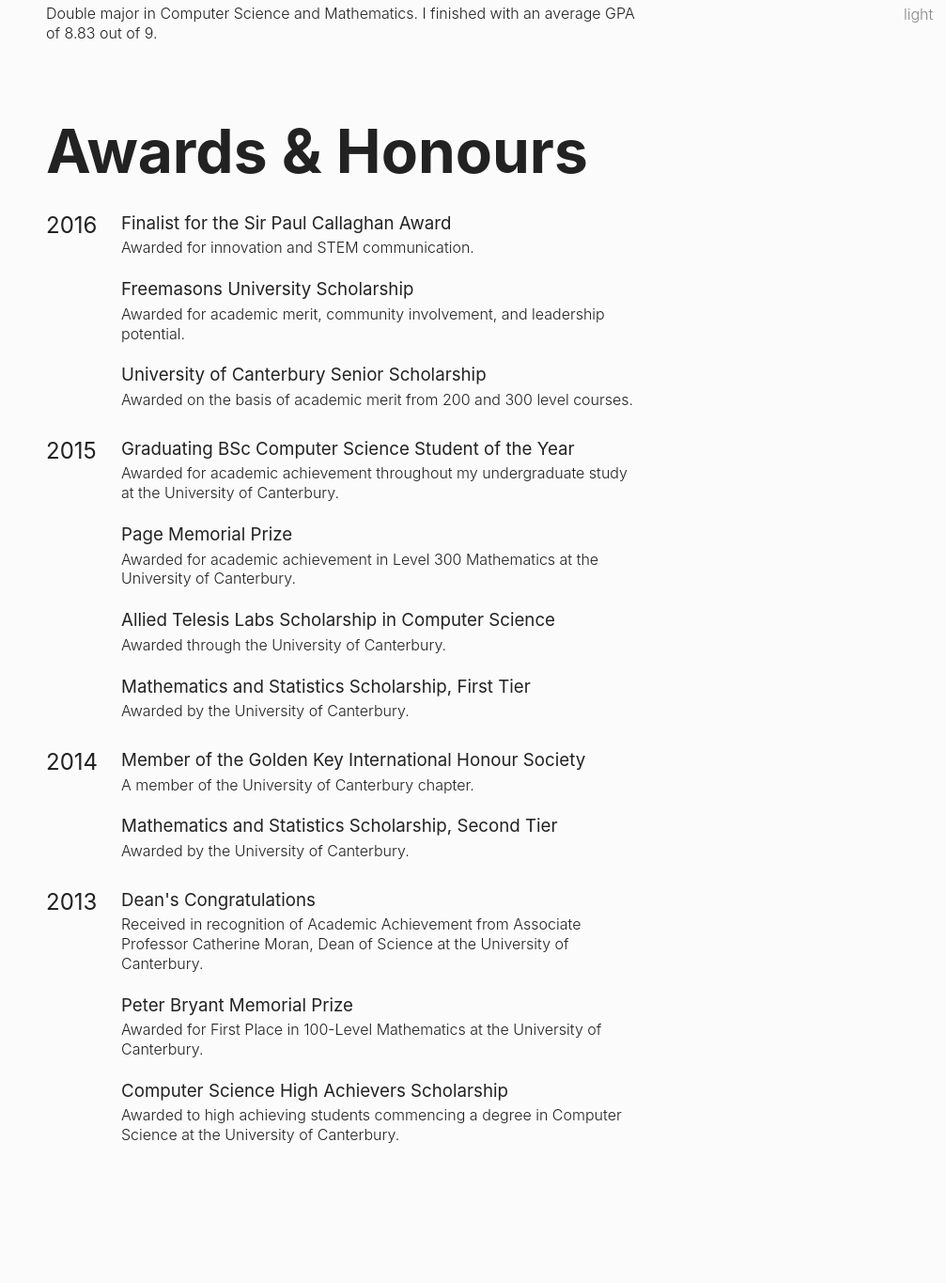
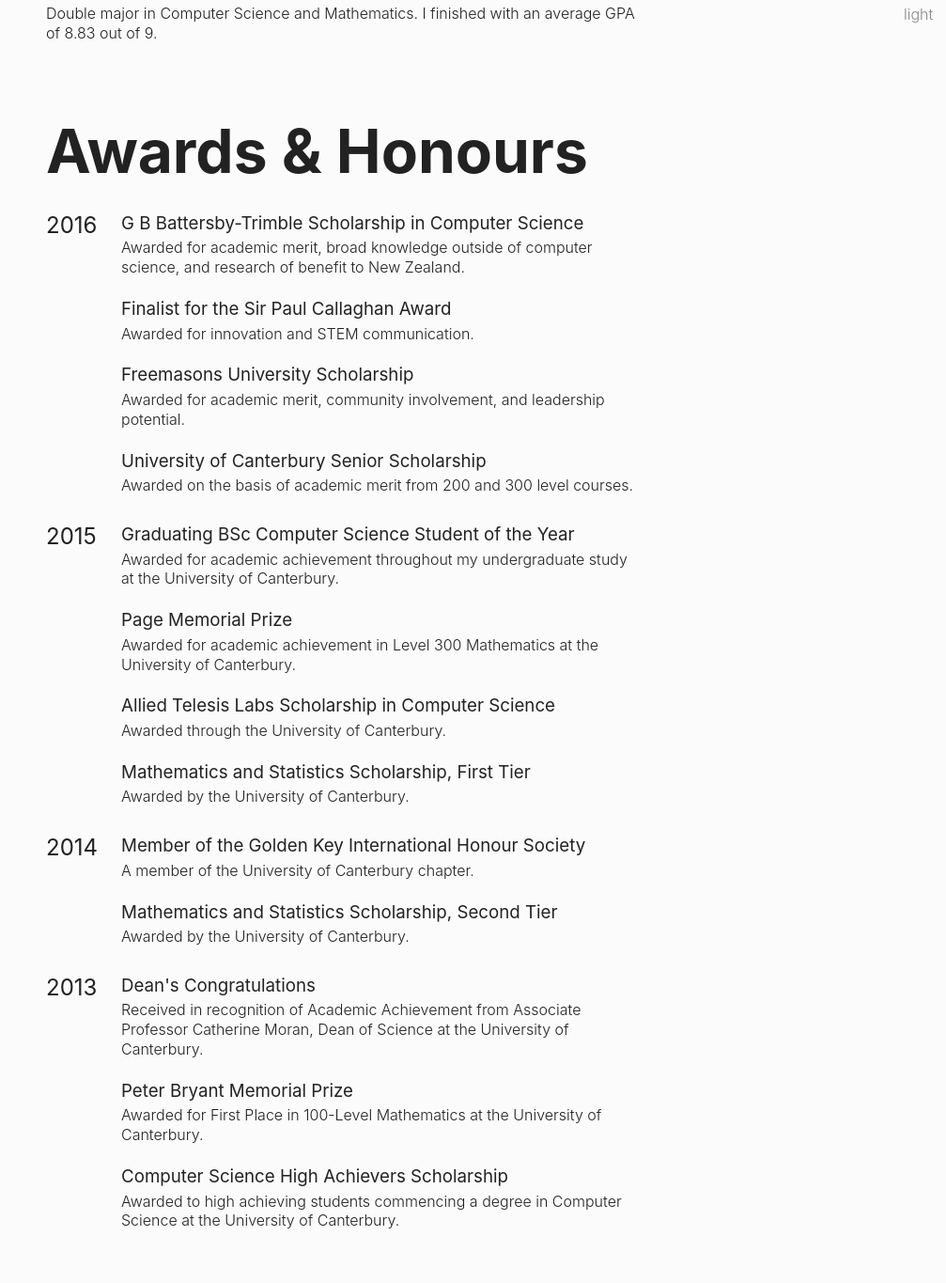
Before and after one commit to aaronstockdill/personal-website, a PHP site: page /bio/ in a window 1280 px wide. Shown: the part 767-2132 px from the top of the page at 94% size, without its empty margins (273-1280 px from the left). Before the commit the page ends 1983 px from the top, so only its background shows below. Run offline with PHP 8.4, Linux system fonts and the light colour scheme.

Commit message:
Update with latest scholarship.

```diff
--- a/html/bio/index.php
+++ b/html/bio/index.php
@@ -72,6 +72,12 @@ if(isset($_COOKIE["style"])) {
     <h1 lang="FR">Prix et Distinctions</h1>
 
     <h2 class='award-year'>2016</h2>
+
+    <div class="award">
+        <h3>G B Battersby-Trimble Scholarship in Computer Science</h3>
+        <p lang="EN">Awarded for academic merit, broad knowledge outside of computer science, and research of benefit to New Zealand.</p>
+        <p lang="FR">Décerné pour la mérite academique, vaste connaissance en dehors de les sciences informatiques, et recherche qu'il aura de grand avantage à Nouvelle Zélande.</p>
+    </div>
 
     <div class="award">
         <h3 lang="EN">Finalist for the Sir Paul Callaghan Award</h3>
--- a/html/work/index.php
+++ b/html/work/index.php
@@ -83,7 +83,7 @@ function parsebib($filename) {
         <li><a href="#Publications">Publications</a></li>
         <li><a href="#Writing">Writing</a></li>
         <li><a href="#Talks">Talks</a></li>
-        <li><a href="#GitHub">GitHub</a></li>
+        <li><a href="https://github.com/aaronstockdill">GitHub</a></li>
     </ul>
 
     <p lang="FR">
```
Also changed, not shown: 4 other files.
